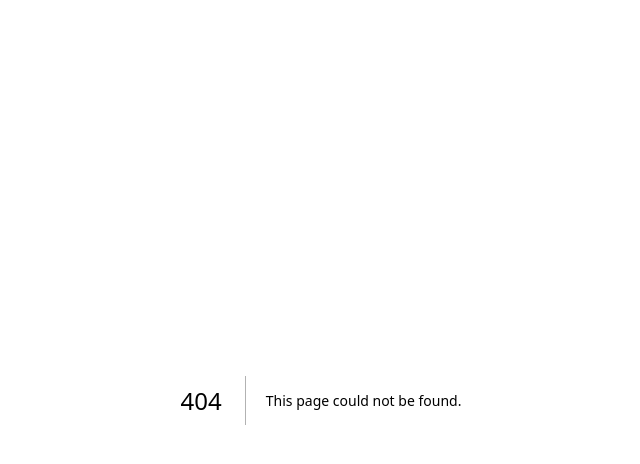
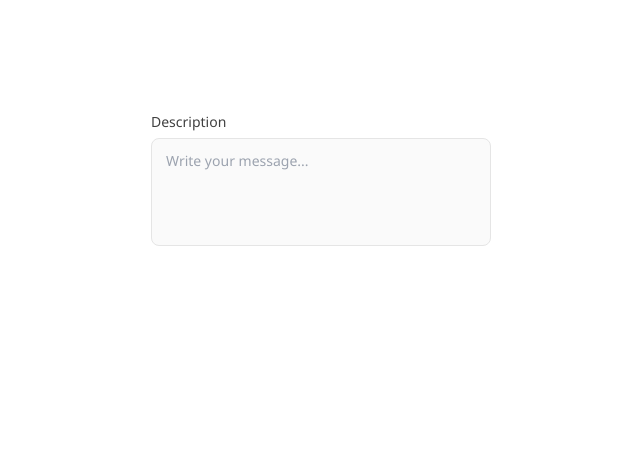
Before and after one commit to ItsChance-BTW/Projects, a Next.js app: page /text-area-component in a window 1280 px wide. Before the commit this address had no page. Shown: the top 464 px of the page, without its empty margins (319-959 px from the left). Built offline with nearby package versions, Linux system fonts and the light colour scheme.

Commit message:
start of text area component

```diff
--- /dev/null
+++ b/app/(projects)/text-area-component/page.tsx
@@ -0,0 +1,16 @@
+import TextArea from "@/components/common/TextArea";
+
+export default function Page() {
+    return (
+        <div className="flex justify-center py-[112px]">
+            <div className="flex flex-col gap-12 w-[340px]">
+                <TextArea
+                    text=""
+                    label="Description"
+                    placeholder="Write your message..."
+                    charLimit={500}
+                />
+            </div>
+        </div>
+    );
+}
--- /dev/null
+++ b/components/common/TextArea.tsx
@@ -0,0 +1,48 @@
+"use client";
+
+import { useState } from "react";
+
+interface TextAreaProps {
+    text: string;
+    label: string;
+    placeholder: string;
+    charLimit: number;
+    hint?: string;
+    error?: string;
+    disabled?: boolean;
+}
+
+const TextArea: React.FC<TextAreaProps> = ({
+    text,
+    label,
+    placeholder,
+    charLimit,
+    hint,
+    error,
+    disabled
+}) => {
+    const [inputText, setInputText] = useState(text || "");
+
+    return (
+        <div className="flex flex-col gap-1.5 text-sm">
+            <div className="flex flex-col gap-1.5">
+                <label className="text-neutral-700" htmlFor="input-text">
+                    {label}
+                </label>
+                <textarea
+                className="px-3.5 py-3 w-full h-[108px] text-neutral-900 bg-neutral-50 border border-neutral-200 rounded-lg resize-none focus:outline-none focus-ring disabled:border-neutral-100 disabled:placeholder:text-neutral-400"
+                id="input-text"
+                value={inputText}
+                maxLength={charLimit}
+                placeholder={placeholder}
+
+                disabled={disabled}
+                onChange={e => setInputText(e.target.value)}
+                >
+                </textarea>
+            </div>
+        </div>
+    )
+}
+
+export default TextArea;
```
